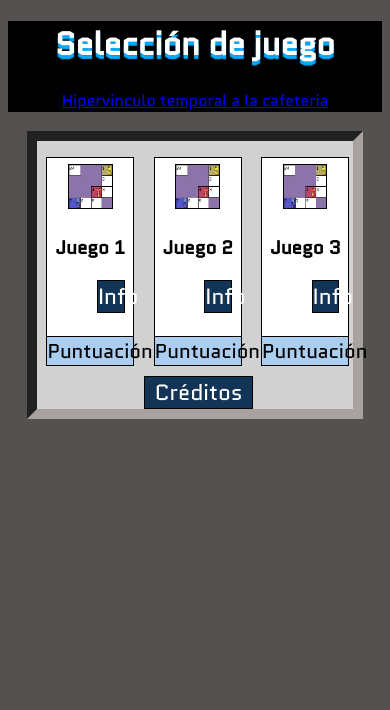
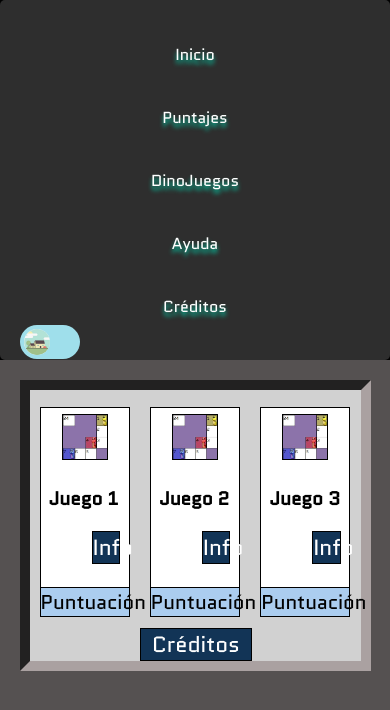
Before and after one commit to MelitoMT/DinoArcade3000, a plain HTML site: page Templates/menuselec.html in a window 390 px wide. Drawn offline with Linux system fonts and the light colour scheme.

Commit message:
FEAT:Claro y oscuro Menú de juegos

```diff
--- /dev/null
+++ b/Dynamics/JS/menuselec.js
@@ -0,0 +1,21 @@
+let body = document.getElementsByTagName("body");
+let boton = document.querySelector(".slider");
+let blue = document.querySelectorAll(".blue");
+let infopink = document.querySelectorAll(".infor");
+let puntuac = document.querySelectorAll(".puntuac");
+let credi = document.querySelector(".credi");
+boton.addEventListener("click",colors);
+function colors(){
+    blue[0].classList.toggle("pink");
+    blue[1].classList.toggle("pink");
+    blue[2].classList.toggle("pink");
+    blue[3].classList.toggle("pink");
+    blue[4].classList.toggle("pink");
+    infopink[0].classList.toggle("infopink");
+    infopink[1].classList.toggle("infopink");
+    infopink[2].classList.toggle("infopink");
+    puntuac[0].classList.toggle("puntuac2");
+    puntuac[1].classList.toggle("puntuac2");
+    puntuac[2].classList.toggle("puntuac2");
+    credi.classList.toggle("credi2");
+}
--- a/Statics/CSS/menuselec.css
+++ b/Statics/CSS/menuselec.css
@@ -61,7 +61,6 @@
   transition: background-color .5s;
 }
 .puntua{
-  background-color: #ABCDEF;
   border-top: 1px solid black;
   font-size: 20px;
   text-align: center;
@@ -69,16 +68,17 @@
   width: 100%;
   text-decoration: none;
 }
-.puntua:hover{
+.puntuac:hover{
   background-color: #89ABCD;
 }
-
+.puntuac{
+  background-color: #ABCDEF;
+}
 .creditosCont{
   padding-top: 10%;
   text-decoration: none;
 }
 .creditos{
-  background-color: #123456;
   border: 1px solid black;
   color: white;
   font-size: 22px;
@@ -90,8 +90,13 @@
   transition: background-color .5s;
   width: 100%;
 }
+.credi{
+  background-color: #123456;
+}
+.credi:hover{
+  background-color: #456789;
+}
 .creditos:hover{
-  background-color: #456789;
   text-decoration: none;
   transition: background-color .5s;
 }
@@ -115,6 +120,9 @@ body{
   background-color: #555151;
   font-family: 'Quantico', sans-serif;
   text-decoration: none;
+  margin: 0;
+  padding: 0;
+  border: 0;
 }
 img{
   border: 1px solid black;
@@ -124,10 +132,136 @@ img{
 header{
   background-color: black;
   color: white;
-  padding-top: -10%;
-  text-align: center;
   width: 100%;
 }
-h1{
-  text-shadow: 0px 4px 1px #00AAFF;
+.blue:link, .blue:visited,.blue{
+  text-shadow: 0px 4px 4px #01CDA8;
 }
+.blue:hover, .blue:active,.blue:visited{
+  background: rgb(2, 165, 165);
+}
+.LSHC{
+  box-shadow: 0px 4px 20px rgba(0, 219, 193, 0.9);
+}
+a{
+  text-decoration: none;
+  color:white;
+}
+.nav nav{
+  padding-top:10px;
+  border-radius: 5px;
+  height: 40px;
+  -moz-border-radius: 5px;
+  -webkit-border-radius: 5px;
+}
+.nav nav{
+  background: rgb(46, 46, 46);
+}
+.nav nav ul{
+  list-style: none;
+  margin: 0 auto;
+}
+.nav nav ul li{
+  display: inline;
+  padding-left: 5%;
+}
+.nav a:link, .nav a:visited{
+  font-family:"Quantico";
+  font-weight: 500;
+  position: relative;
+}
+.nav a:hover, .nav a:active,
+.nav .active a:link, .nav .active a:visited{
+  text-shadow: none;
+}
+.nav ul li a {
+  border-radius: 5px;
+}
+.switch{
+  position: relative;
+  display:inline-block;
+  width: 60px;
+  height:34px;
+}
+.switch input{
+  opacity:0;
+  width:0;
+  height:0;
+}
+.slider{
+  position: absolute;
+  cursor: pointer;
+  top:0;
+  left:0;
+  right:0;
+  bottom:0;
+  background-color: rgb(159, 223, 235);
+  background-size: cover;
+  transition: 1s;
+  border-radius: 36px;
+}
+.slider:before{
+  position: absolute;
+  content:"";
+  height:26px;
+  width:26px;
+  left:4px;
+  bottom:4px;
+  background-image:url(../Img/day.jpg);
+  background-size: cover;
+  transition: 1s;
+  border-radius: 50%;
+}
+input:checked+.slider{
+  background-color: rgb(9, 2, 51);
+}
+input:focus+.slider{
+  box-shadow: 0 0 1px rgb(156, 134, 134);
+}
+input:checked+.slider::before{
+  transform: translate(26px);
+  transform: translate(26px);
+  background-image:url(../Img/night.jpg);
+  background-size: cover;
+}
+.pink:link, .pink:visited,.pink{
+  text-shadow: 0px 4px 4px #D400BF;
+}
+.pink:hover, .pink:active,.pink:visited{
+  background:#D400BF;
+}
+.infopink{
+  background-color: rgb(94, 3, 71);
+}
+.infopink:hover{
+  background-color: rgb(48, 1, 36);
+}
+.puntuac2{
+  background-color: rgb(219, 165, 230);
+}
+.puntuac2:hover{
+  background-color: rgb(215, 144, 230);
+}
+.credi2{
+  background-color: rgb(106, 4, 165);
+}
+.credi2:hover{
+  background-color: rgb(74, 34, 97);
+}
+@media only screen and (min-width: 150px) and (max-width: 1000px) {
+  .nav nav{
+      height: 350px;
+  }
+  .nav nav ul{
+      padding-left: 0;
+  }
+  .nav nav ul li{
+      text-align: center;
+      width: 100%;
+  }
+  .nav nav a:link, .nav nav a:visited{
+      display: block;
+      height: 20px;
+      padding: 10px 25px;
+  }
+}
--- a/Templates/menuselec.html
+++ b/Templates/menuselec.html
@@ -7,10 +7,18 @@
     <link href="https://fonts.googleapis.com/css2?family=Quantico&display=swap" rel="stylesheet">
   </head>
   <body>
-    <header>
-      <h1>Selección de juego</h1>
-      <a href="Espacio">Hipervinculo temporal a la cafeteria</a>
-    </header>
+    <header class="nav">
+      <nav>
+        <ul>
+          <li><a href="#" class="blue">Inicio</a></li>
+          <li><a href="#" class="blue">Puntajes</a></li>
+          <li><a href="#" class="blue">DinoJuegos</a></li>
+          <li><a href="#" class="blue">Ayuda</a></li>
+          <li><a href="#" class="blue">Créditos</a></li>
+          <li><label class="switch"><input type="checkbox"><span class="slider"></span></label></li>
+        </ul>
+    </nav>
+  </header>
     <div id = "general">
       <div id="contenOpc">
 
@@ -26,7 +34,7 @@
               </a>
             </div>
             <br>
-            <div class="puntua letraOscura">
+            <div class="puntua letraOscura puntuac">
               <a href="#"  class="letraOscura">
                 Puntuación
               </a>
@@ -46,7 +54,7 @@
               </a>
             </div>
             <br>
-            <div class="puntua letra oscura">
+            <div class="puntua letra oscura puntuac">
               <a href="#" class="letraOscura">
                 Puntuación
               </a>
@@ -66,7 +74,7 @@
               </a>
             </div>
             <br>
-            <div class="puntua letraOscura">
+            <div class="puntua letraOscura puntuac">
               <a href="#" class="letraOscura">
                 Puntuación
               </a>
@@ -77,11 +85,12 @@
         <div>
         </div>
         <div class = "creditosCont">
-          <div class="creditos">
+          <div class="creditos credi">
             Créditos
           </div>
         </div>
       </div>
   </div>
+  <script src="../Dynamics/JS/menuselec.js"></script>
   </body>
 </html>
```
Also changed, not shown: Statics/IMG/day.jpg (added), Statics/IMG/night.jpg (added).
